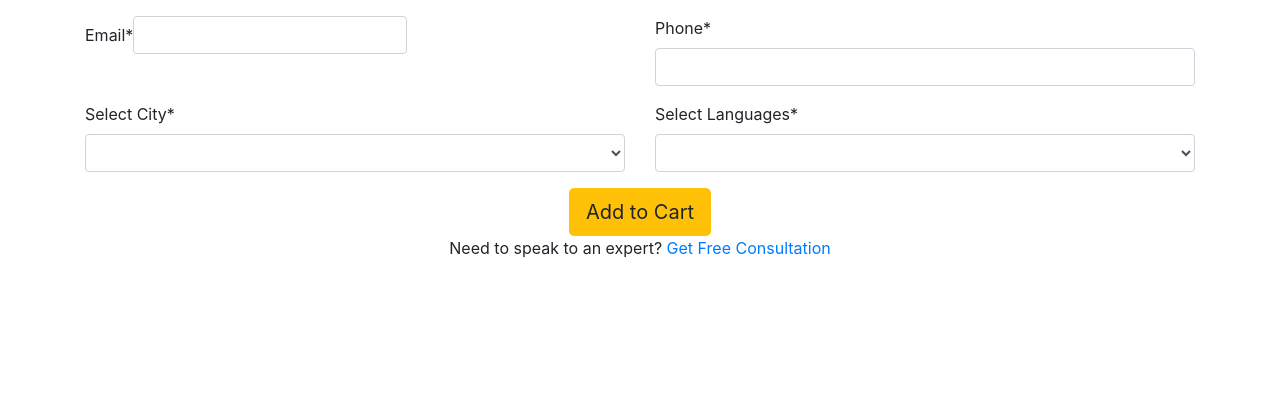
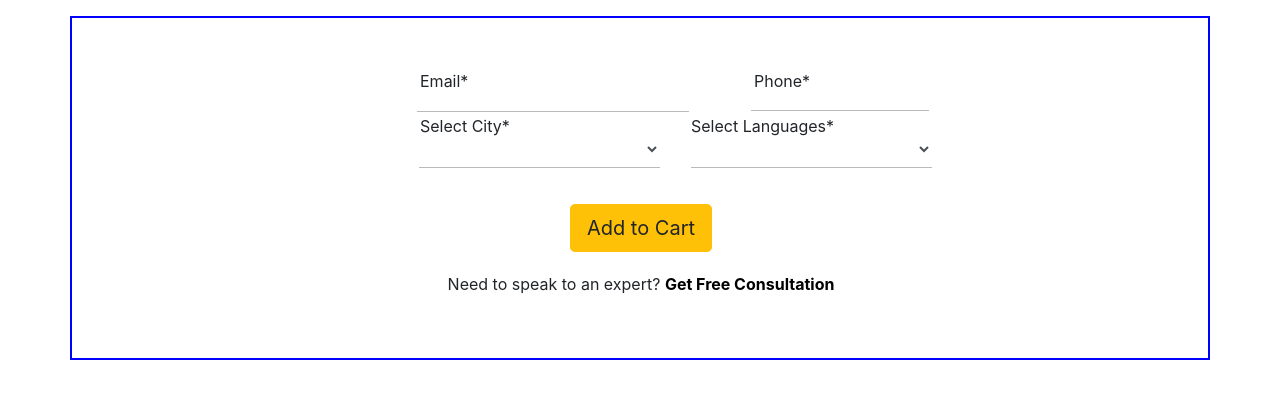
Before and after one commit to mrunali8975/myinternship, a plain HTML site: page index.html in a window 1280 px wide. Drawn offline with nearby package versions, Linux system fonts and the light colour scheme.

Commit message:
final changes

```diff
--- a/index.html
+++ b/index.html
@@ -8,7 +8,7 @@
 
     <!-- Bootstrap CSS -->
     <link rel="stylesheet" href="https://maxcdn.bootstrapcdn.com/bootstrap/4.0.0/css/bootstrap.min.css" integrity="sha384-Gn5384xqQ1aoWXA+058RXPxPg6fy4IWvTNh0E263XmFcJlSAwiGgFAW/dAiS6JXm" crossorigin="anonymous">
-    <link rel="stylesheet" href="finalstyle.css">
+    <link rel="stylesheet" href="style.css">
     <title>Hello, world!</title>
 </head>
 
```
